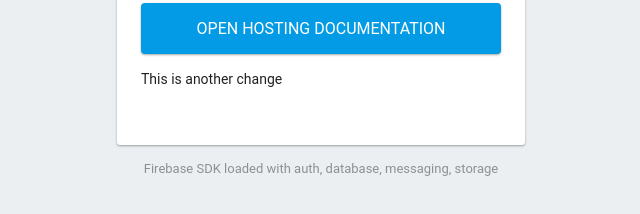
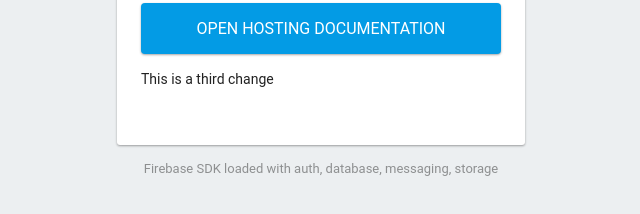
Before and after one commit to chrisbianca/testsite, a plain HTML site: page public/index.html in a window 1280 px wide. Shown: the part 280-494 px from the top of the page, 319-959 px from the left. Drawn offline with Linux system fonts and the light colour scheme; some packages are replaced by stand-ins of ours.

Commit message:
Third change

```diff
--- a/public/index.html
+++ b/public/index.html
@@ -36,7 +36,7 @@
       <h1>Firebase Hosting Setup Complete</h1>
       <p>You're seeing this because you've successfully setup Firebase Hosting. Now it's time to go build something extraordinary!</p>
       <a target="_blank" href="https://firebase.google.com/docs/hosting/">Open Hosting Documentation</a>
-      <p>This is another change</p>
+      <p>This is a third change</p>
     </div>
     <p id="load">Firebase SDK Loading&hellip;</p>
 
```
